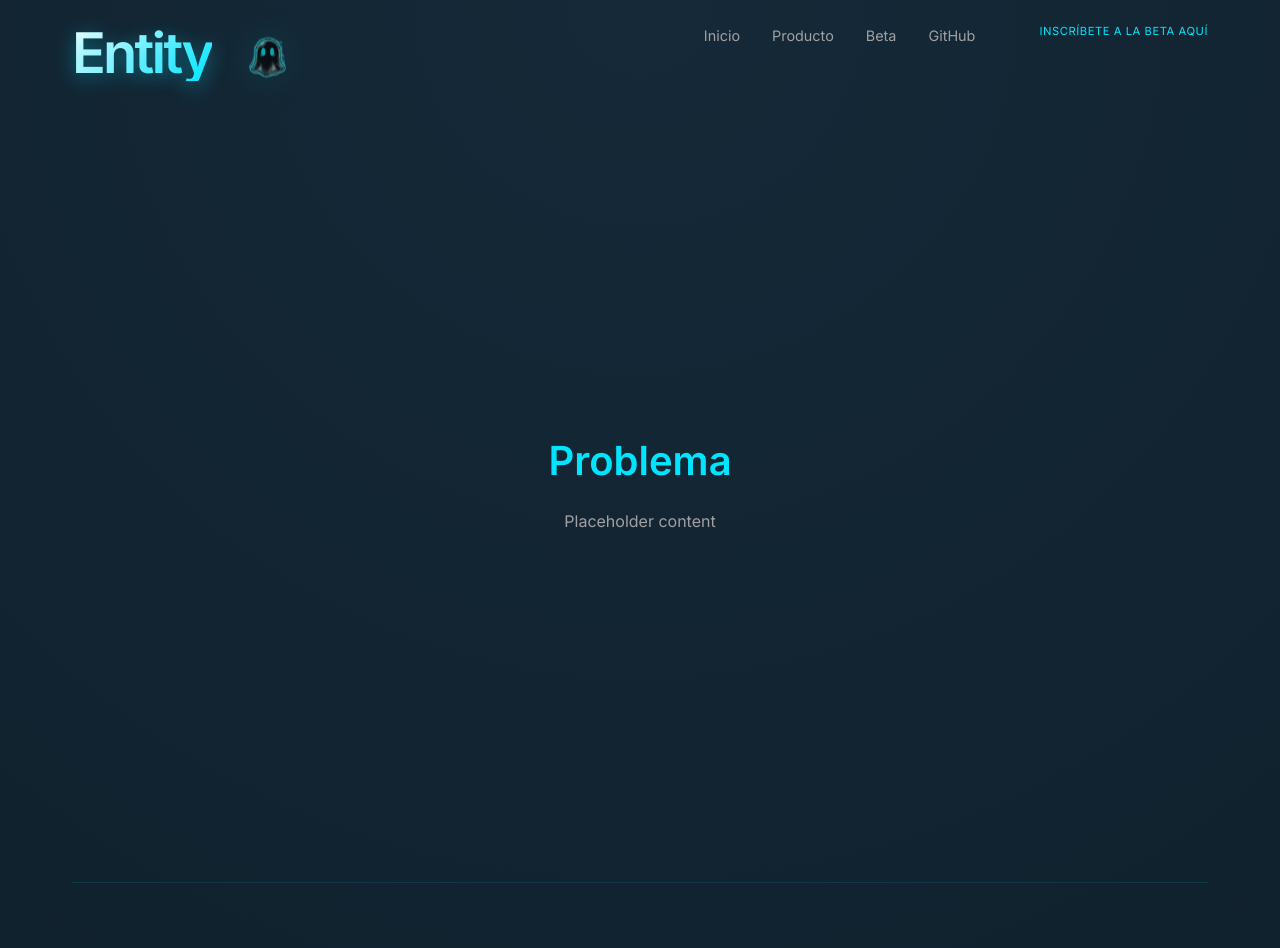
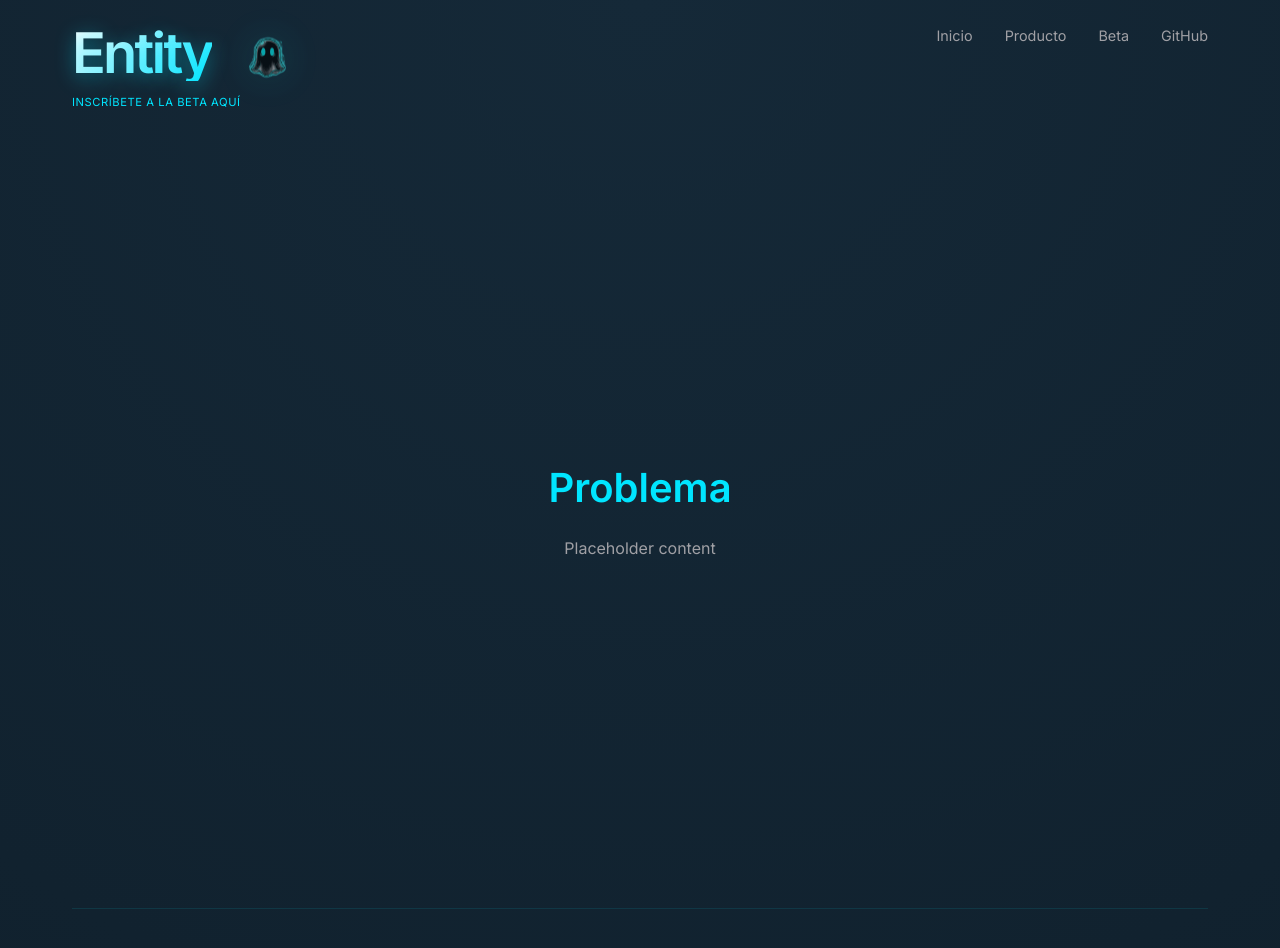
Before and after one commit to hnoloh/Entity_Landing, a website built with Vite: page index.html in a window 1280 px wide. Shown: the top 948 px of the page. Built offline with nearby package versions, Linux system fonts and the light colour scheme.

Commit message:
style(FIA-007 AS-BUILT): mover CTA debajo de titulo y menu a la derecha

```diff
--- a/src/main.ts
+++ b/src/main.ts
@@ -2,9 +2,12 @@ import './style.css';
 
 document.querySelector<HTMLDivElement>('#app')!.innerHTML = `
   <header>
-    <div class="logo-container">
-      <h1>Entity</h1>
-      <img src="/ghost_v2.png" alt="Entity Ghost" class="ghost-hero" />
+    <div class="header-left">
+      <div class="logo-container">
+        <h1>Entity</h1>
+        <img src="/ghost_v2.png" alt="Entity Ghost" class="ghost-hero" />
+      </div>
+      <button class="btn">Inscríbete a la beta aquí</button>
     </div>
     <nav class="visual-nav">
       <span class="nav-item">Inicio</span>
@@ -12,7 +15,6 @@ document.querySelector<HTMLDivElement>('#app')!.innerHTML = `
       <span class="nav-item">Beta</span>
       <span class="nav-item">GitHub</span>
     </nav>
-    <button class="btn">Inscríbete a la beta aquí</button>
   </header>
   <main>
     <section id="problema" class="region">
--- a/src/style.css
+++ b/src/style.css
@@ -36,7 +36,15 @@ body {
 header {
   padding: 1.5rem 0 0 0;
   display: flex;
+  justify-content: space-between;
   align-items: flex-start; /* Pega ambos elementos al borde superior absoluto */
+}
+
+.header-left {
+  display: flex;
+  flex-direction: column;
+  align-items: flex-start;
+  gap: 0.8rem;
 }
 
 header h1 {
@@ -98,8 +106,6 @@ main {
   display: flex;
   gap: 2rem;
   align-items: center;
-  margin-left: auto;
-  margin-right: 4rem; /* Mas distancia hacia el boton que entre los items */
 }
 
 .nav-item {
```
